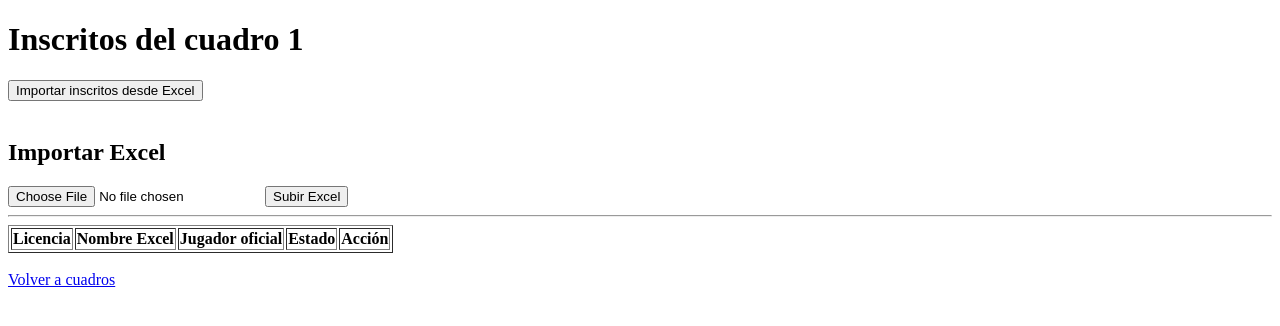
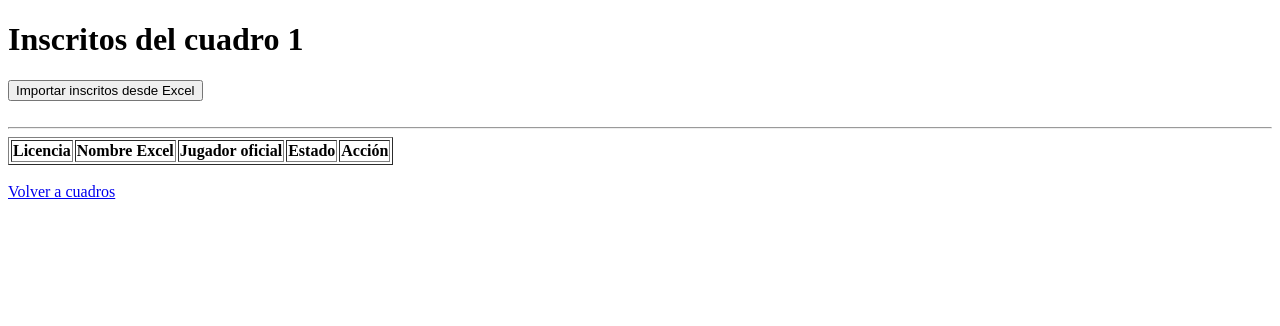
Before and after one commit to jordi4949/app_tennis, a FastAPI app: page /admin/cuadros/1/inscritos in a window 1280 px wide. Shown: the top 326 px of the page. Run offline with FastAPI, Linux system fonts and the light colour scheme; data that the repository does not hold is empty.

Commit message:
cambios en subida de archivos

```diff
--- a/app/main.py
+++ b/app/main.py
@@ -844,51 +844,6 @@ def importar_inscritos_desde_excel(
         status_code=303
     )
 
-@app.post("/admin/cuadros/{cuadro_id}/importar_excel")
-def importar_excel(cuadro_id: int, file: UploadFile = File(...)):
-    conn = get_connection()
-    cur = conn.cursor()
-
-    wb = load_workbook(file.file)
-    ws = wb.active
-
-    for fila in ws.iter_rows(min_row=2):
-        licencia = fila[1].value
-        nombre_excel = fila[2].value
-
-        if not licencia:
-            continue
-
-        licencia = str(licencia).strip()
-
-        # Buscar jugador por licencia
-        cur.execute("""
-            SELECT id FROM jugadores
-            WHERE numero_licencia = %s
-        """, (licencia,))
-
-        jugador = cur.fetchone()
-
-        if jugador:
-            jugador_id = jugador[0]
-            estado = "encontrado"
-        else:
-            jugador_id = None
-            estado = "no_encontrado"
-
-        # Guardar en cuadro_inscritos
-        cur.execute("""
-            INSERT INTO cuadro_inscritos
-            (cuadro_id, jugador_id, numero_licencia, nombre_excel, estado)
-            VALUES (%s, %s, %s, %s, %s)
-        """, (cuadro_id, jugador_id, licencia, nombre_excel, estado))
-
-    conn.commit()
-    cur.close()
-    conn.close()
-
-    return {"mensaje": "Importación completada"}
-
 @app.post("/admin/cuadros")
 def guardar_cuadro(
     torneo_id: int = Form(...),
--- a/app/templates/inscritos.html
+++ b/app/templates/inscritos.html
@@ -17,12 +17,6 @@
 
 <br>
 
-<h2>Importar Excel</h2>
-
-<form action="/admin/cuadros/{{ cuadro_id }}/importar_excel" method="post" enctype="multipart/form-data">
-    <input type="file" name="file" required>
-    <button type="submit">Subir Excel</button>
-</form>
 
 <hr>
 
```
